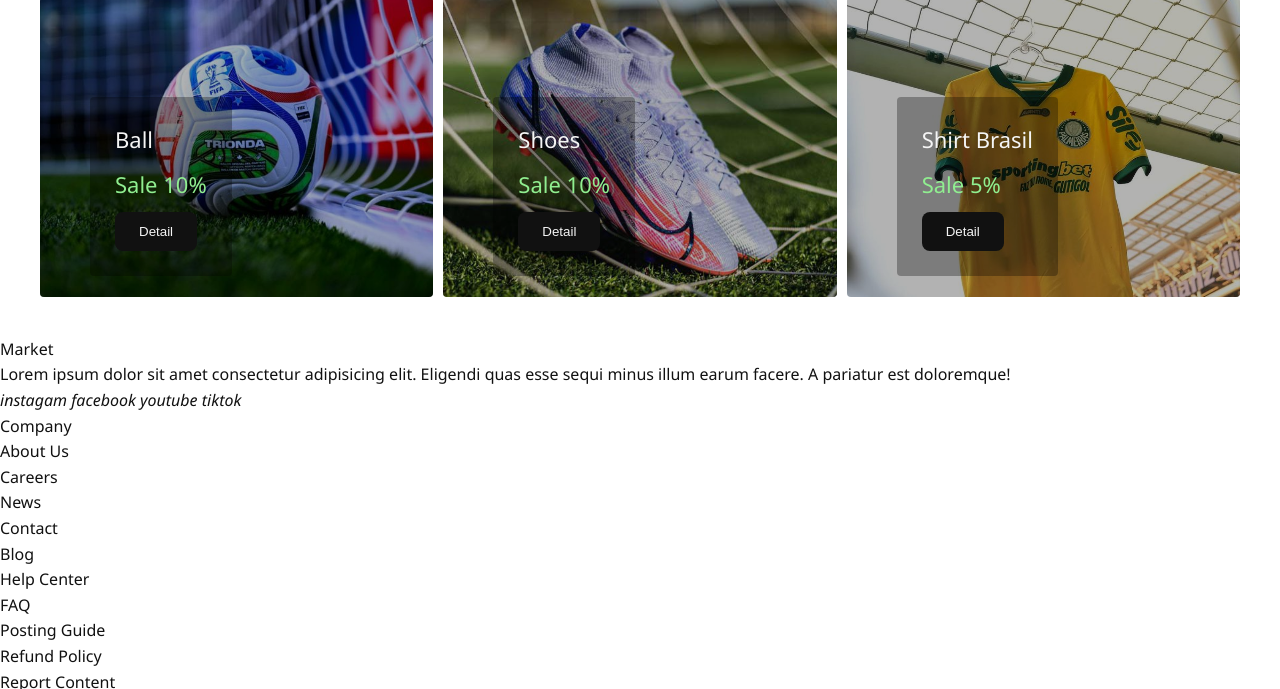
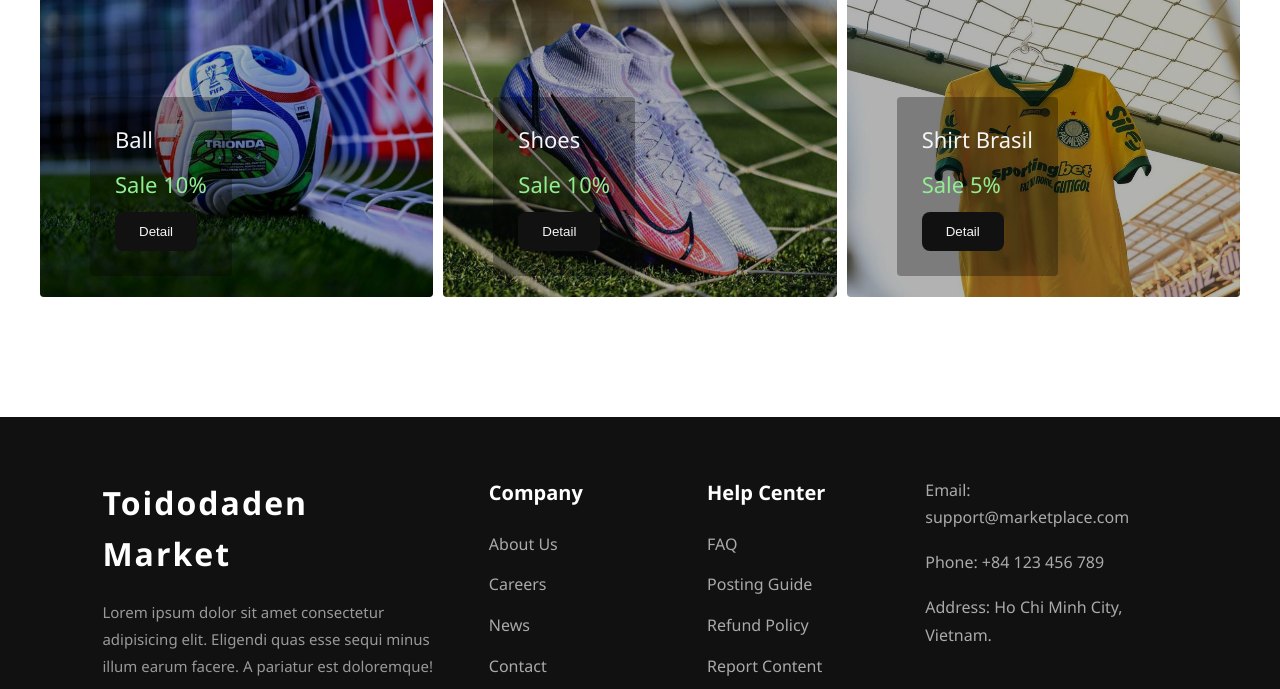
Before and after one commit to TruongTuanDung2001/Football-Market, a plain HTML site: page client/index.html in a window 1280 px wide. Shown: the part 2588-3277 px from the top of the page. Drawn offline with nearby package versions, Linux system fonts and the light colour scheme.

Commit message:
Style css footer in index.html

```diff
--- a/client/css/style.css
+++ b/client/css/style.css
@@ -8,17 +8,18 @@
   box-sizing: border-box;
 }
 
-ul, ol{
+ul,
+ol {
   list-style: none;
 }
 
-a{
+a {
   display: block;
   text-decoration: none;
   color: inherit;
 }
 
-img{
+img {
   display: block;
   max-width: 100%;
 }
@@ -27,7 +28,7 @@ img{
   ROOT
 ======== */
 
-:root{
+:root {
   /* Main Colors */
   --white: #ffffff;
   --light-gray: #f5f5f5;
@@ -55,7 +56,6 @@ img{
   --height-header: 135px;
 }
 
-
 /* =====
   GLOBAL
 ========*/
@@ -68,7 +68,7 @@ body {
   min-height: 100vh;
 }
 
-button{
+button {
   border: none;
   cursor: pointer;
   padding: 12px 24px;
@@ -79,11 +79,13 @@ button{
 /* =====
   Làm thôi
 ======== */
-.app{}
-.app .layout{}
+.app {
+}
+.app .layout {
+}
 
 /* header */
-.app .layout header{
+.app .layout header {
   display: flex;
   justify-content: space-around;
   align-items: center;
@@ -97,7 +99,7 @@ button{
 }
 
 /* logo */
-header .logo a{
+header .logo a {
   display: flex;
   align-items: center;
   gap: 10px;
@@ -105,28 +107,28 @@ header .logo a{
   font-weight: 500;
 }
 
-header .logo a img{
+header .logo a img {
   height: 70px;
   width: 70px;
   border-radius: 50%;
 }
 
 /* menu */
-header .menu{
+header .menu {
   display: flex;
   gap: 20px;
   font-size: 18px;
   font-weight: 500;
 }
 
-header .menu .menu-item a:hover{
+header .menu .menu-item a:hover {
   color: var(--red);
   transform: translateY(-2px);
   transition: 0.3;
 }
 
 /* actions */
-header .actions{
+header .actions {
   display: flex;
   align-items: center;
   justify-content: center;
@@ -137,31 +139,31 @@ header .actions i {
   font-size: 20px;
 }
 
-header .actions i:hover{
+header .actions i:hover {
   color: var(--red);
-  transition: .3s;
+  transition: 0.3s;
 }
 
 /* search */
-header .actions .action_search{
+header .actions .action_search {
   display: flex;
   justify-content: center;
   align-items: center;
   gap: 10px;
 }
 
-header .actions .action_search .input_search{
+header .actions .action_search .input_search {
   height: 30px;
   padding: 10px;
   font-size: 18px;
 }
 
 /* cart */
-header .actions .action_cart{
+header .actions .action_cart {
   position: relative;
 }
 
-header .actions .action_cart #cart_count{
+header .actions .action_cart #cart_count {
   position: absolute;
   top: -10px;
   right: -10px;
@@ -178,12 +180,13 @@ header .actions .action_cart #cart_count{
 }
 
 /* Sử dụng keyframes cho icon cart */
-header .actions .action_cart a:hover + #cart_count{
-  animation: float .5s infinite ease-in-out;
+header .actions .action_cart a:hover + #cart_count {
+  animation: float 0.5s infinite ease-in-out;
 }
 
 @keyframes float {
-  0%, 100% {
+  0%,
+  100% {
     transform: translateY(0);
   }
 
@@ -192,19 +195,20 @@ header .actions .action_cart a:hover + #cart_count{
   }
 }
 
-
 /* MAIN */
-.main{}
-.main .products{}
+.main {
+}
+.main .products {
+}
 
 /* banner */
-.main .products .banner{
+.main .products .banner {
   position: relative;
   overflow: hidden;
   height: 750px;
 }
 
-.main .products .banner img{
+.main .products .banner img {
   width: 100%;
   height: auto;
   object-fit: cover;
@@ -216,43 +220,43 @@ header .actions .action_cart a:hover + #cart_count{
 }
 
 /* banner content */
-.main .products .banner .banner-content{
+.main .products .banner .banner-content {
   height: 100%;
   width: 100vw;
-  background: rgba(0,0,0,0.3); /*lớp nền giữa bannen và img*/
+  background: rgba(0, 0, 0, 0.3); /*lớp nền giữa bannen và img*/
   color: var(--light-gray);
   padding: 50px 150px;
   z-index: 2;
   position: relative;
 }
 
-.main .products .banner .banner-content p{
+.main .products .banner .banner-content p {
   font-size: 18px;
   padding: 10px 0px;
 }
 
-.main .products .banner .banner-content h3{
+.main .products .banner .banner-content h3 {
   font-size: 30px;
   padding: 10px 0px;
 }
 
-.main .products .banner .banner-content h1{
+.main .products .banner .banner-content h1 {
   font-size: 50px;
 }
 
-.main .products .banner .banner-content .btn-show{
+.main .products .banner .banner-content .btn-show {
   margin-top: 20px;
   font-weight: bold;
   padding: 16px 14px;
 }
 
-.main .products .banner .banner-content .btn-show:hover{
+.main .products .banner .banner-content .btn-show:hover {
   color: var(--red);
-  transition: .3s;
+  transition: 0.3s;
 }
 
 /* banner service */
-.main .products .banner .banner-service{
+.main .products .banner .banner-service {
   position: absolute;
   bottom: 30px;
   left: 50%;
@@ -262,34 +266,34 @@ header .actions .action_cart a:hover + #cart_count{
   z-index: 3;
 }
 
-.main .products .banner .banner-service .service_item{
+.main .products .banner .banner-service .service_item {
   display: flex;
   align-items: center;
   gap: 10px;
 }
 
-.main .products .banner .banner-service .service_item i{
+.main .products .banner .banner-service .service_item i {
   font-size: 24px;
   color: #d32f2f;
 }
 
-.main .products .banner .banner-service .service_item p{
+.main .products .banner .banner-service .service_item p {
   font-size: 14px;
   font-weight: 500;
   color: var(--light-gray);
 }
 
-
 /* CATEGORIES */
-.main .products .categories{}
-.main .products .categories .categories_title{
+.main .products .categories {
+}
+.main .products .categories .categories_title {
   text-align: center;
   font-size: 30px;
   font-weight: bold;
   padding: 60px 0;
 }
 
-.main .products .categories .categories_list{
+.main .products .categories .categories_list {
   display: flex;
   gap: 10px;
   width: 100vw;
@@ -297,8 +301,8 @@ header .actions .action_cart a:hover + #cart_count{
 }
 
 /* categories item */
-.main .products .categories .categories_list .categories-item{
-  width: calc(100vw / 5);
+.main .products .categories .categories_list .categories-item {
+  width: 20%;
   height: 400px;
   border-radius: 4px;
   /*  */
@@ -314,7 +318,7 @@ header .actions .action_cart a:hover + #cart_count{
 }
 
 /* image */
-.main .products .categories .categories_list .categories-item img{
+.main .products .categories .categories_list .categories-item img {
   height: 100%;
   width: 100%;
   position: absolute;
@@ -327,98 +331,104 @@ header .actions .action_cart a:hover + #cart_count{
 }
 
 /* lớp phủ before */
-.main .products .categories .categories_list .categories-item::before{
+.main .products .categories .categories_list .categories-item::before {
   content: "";
   position: absolute;
   inset: 0; /*Thay cho: t0 - b0 - l0 - r0*/
   z-index: 2;
   border-radius: 4px;
-
 }
 
-.main .products .categories .categories_list .categories-item:hover::before{
-  background: rgba(0,0,0,0.6);
-  transition: .3s;
+.main .products .categories .categories_list .categories-item:hover::before {
+  background: rgba(0, 0, 0, 0.6);
+  transition: 0.3s;
 }
 
 /* ẩn đi - hiện lên */
 .main .products .categories .categories_list .categories-item:hover .name,
-.main .products .categories .categories_list .categories-item:hover .btn-categories{
+.main
+  .products
+  .categories
+  .categories_list
+  .categories-item:hover
+  .btn-categories {
   opacity: 1;
-  transition: .5s;
+  transition: 0.5s;
 }
 
-.main .products .categories .categories_list .categories-item .name{
+.main .products .categories .categories_list .categories-item .name {
   font-size: 22px;
   font-weight: bold;
   color: var(--light-gray);
   z-index: 3;
   opacity: 0;
-
 }
 
 /* category button */
-.main .products .categories .categories_list .categories-item .btn-categories{
+.main .products .categories .categories_list .categories-item .btn-categories {
   background-color: var(--black);
   color: var(--light-gray);
   z-index: 3;
   opacity: 0;
 }
 
-.main .products .categories .categories_list .categories-item .btn-categories:hover{
+.main
+  .products
+  .categories
+  .categories_list
+  .categories-item
+  .btn-categories:hover {
   margin-bottom: 2px;
   color: var(--red);
-  transition: .3;
+  transition: 0.3;
 }
 
-
 /* FEATURED */
-.main .products .featured{
+.main .products .featured {
   width: 100vw;
   padding: 20px 40px;
 }
 
-.main .products .featured .feature_title{
+.main .products .featured .feature_title {
   font-size: 30px;
   font-weight: bold;
   text-align: center;
   padding: 60px 0px;
 }
 
-.main .products .featured .feature_list{
+.main .products .featured .feature_list {
   display: flex;
   gap: 10px;
   width: 100%;
 }
 
-.main .products .featured .product-item{
-  width: calc(100vw / 5);
+.main .products .featured .product-item {
+  width: 20%;
   text-align: center;
   background: var(--light-gray);
 }
 
-.main .products .featured .product-item .img{
+.main .products .featured .product-item .img {
   position: relative;
 }
 
-.main .products .featured .product-item .img::before{
+.main .products .featured .product-item .img::before {
   content: "";
   position: absolute;
   inset: 0;
-  background: rgba(0,0,0,0.3);
+  background: rgba(0, 0, 0, 0.3);
   z-index: 2;
   border-radius: 4px;
 }
 
-.main .products .featured .product-item .img:hover::before{
-  background: rgba(0,0,0,0);
+.main .products .featured .product-item .img:hover::before {
+  background: rgba(0, 0, 0, 0);
   z-index: 0;
-  transition: .3s;
+  transition: 0.3s;
   border-radius: 4px;
-
 }
 
-.main .products .featured .product-item .img img{
+.main .products .featured .product-item .img img {
   width: 100%;
   height: 400px;
   object-fit: cover;
@@ -427,27 +437,25 @@ header .actions .action_cart a:hover + #cart_count{
   position: relative;
 }
 
-
-
-.main .products .featured .product-item .name{
+.main .products .featured .product-item .name {
   font-size: 20px;
   font-weight: bold;
   padding-top: 20px;
 }
-.main .products .featured .product-item .price{
+.main .products .featured .product-item .price {
   font-size: 18px;
   font-weight: bold;
   padding: 20px;
 }
 
-.main .products .featured .product-item .btn-detail{
+.main .products .featured .product-item .btn-detail {
   background: var(--black);
   color: var(--light-gray);
   margin-bottom: 40px;
 }
 
 /* actions */
-.main .products .featured .product-item .product-item_actions{
+.main .products .featured .product-item .product-item_actions {
   display: flex;
   align-items: center;
   justify-content: center;
@@ -456,73 +464,77 @@ header .actions .action_cart a:hover + #cart_count{
   margin-bottom: 40px;
 }
 
-.main .products .featured .product-item .product-item_actions .btn-addCart{
+.main .products .featured .product-item .product-item_actions .btn-addCart {
   background-color: var(--gray);
   color: var(--light-gray);
 }
 
-.main .products .featured .product-item .product-item_actions .btn-buy{
+.main .products .featured .product-item .product-item_actions .btn-buy {
   background: var(--black);
   color: var(--light-gray);
 }
 
 .main .products .featured .product-item .btn-detail:hover,
-.main .products .featured .product-item .product-item_actions .btn-buy:hover{
+.main .products .featured .product-item .product-item_actions .btn-buy:hover {
   color: var(--red);
-  transition: .3s;
+  transition: 0.3s;
   transform: translateY(-2px);
 }
 
-.main .products .featured .product-item .product-item_actions .btn-addCart:hover{
+.main
+  .products
+  .featured
+  .product-item
+  .product-item_actions
+  .btn-addCart:hover {
   background-color: var(--black);
   color: var(--red);
-  transition: .3s;
+  transition: 0.3s;
   transform: translateY(-2px);
 }
 
-
 /* DEALS */
-.main .products .deals{
+.main .products .deals {
   width: 100vw;
   padding: 40px;
 }
 
-.main .products .deals .deals-title{
+.main .products .deals .deals-title {
   font-size: 30px;
   font-weight: bold;
   text-align: center;
   padding: 60px 0px;
 }
 
-.main .products .deals .deals-list{
+.main .products .deals .deals-list {
   display: flex;
   gap: 10px;
   width: 100%;
 }
 
-.main .products .deals .deals-list .product-deals_content{
+.main .products .deals .deals-list .product-deals_content {
   width: calc(100vw / 3);
   height: 300px;
   position: relative;
 }
 
 /* image */
-.main .products .deals .deals-list .product-deals_content .image{
+.main .products .deals .deals-list .product-deals_content .image {
   height: 100%;
   width: 100%;
   position: relative;
 }
 
-.main .products .deals .deals-list .product-deals_content .image::before{
+.main .products .deals .deals-list .product-deals_content .image::before {
   content: "";
   position: absolute;
   inset: 0;
-  background: rgba(0,0,0,0.3);
+  background: rgba(0, 0, 0, 0.3);
   z-index: 3;
   border-radius: 4px;
 }
 
-.main .products .deals .deals-list .product-deals_content .image img{
+.main .products .deals .deals-list .product-deals_content .image img {
   position: absolute;
   width: 100%;
   height: 100%;
@@ -532,33 +544,137 @@ header .actions .action_cart a:hover + #cart_count{
   border-radius: 4px;
 }
 
-.main .products .deals .deals-list .product-deals_content .content{
+.main .products .deals .deals-list .product-deals_content .content {
   position: absolute;
   top: 100px;
   left: 50px;
   color: var(--light-gray);
   z-index: 3;
-  background: rgba(0,0,0,0.3);
+  background: rgba(0, 0, 0, 0.3);
   padding: 25px;
   border-radius: 4px;
 }
 
-.main .products .deals .deals-list .product-deals_content .content p{
+.main .products .deals .deals-list .product-deals_content .content p {
   font-size: 22px;
   margin-bottom: 10px;
 }
 
-.main .products .deals .deals-list .product-deals_content .content .sale{
+.main .products .deals .deals-list .product-deals_content .content .sale {
   color: lightgreen;
 }
 
-.main .products .deals .deals-list .product-deals_content .content button{
+.main .products .deals .deals-list .product-deals_content .content button {
   background-color: var(--black);
   color: var(--light-gray);
 }
 
-.main .products .deals .deals-list .product-deals_content .content button:hover{
+.main
+  .products
+  .deals
+  .deals-list
+  .product-deals_content
+  .content
+  button:hover {
   color: var(--red);
   transform: translateY(-2px);
-  transition: .3s;
+  transition: 0.3s;
 }
+
+/* chat làm :)) */
+footer {
+  margin-top: 80px;
+  padding: 60px 8%;
+  background: #111;
+  color: #ddd;
+
+  display: grid;
+  grid-template-columns: 2fr 1fr 1fr 1.5fr;
+  gap: 50px;
+}
+
+/* SOCIAL */
+.social {
+  display: flex;
+  flex-direction: column;
+  gap: 20px;
+}
+
+.social_logo p {
+  font-size: 32px;
+  font-weight: 700;
+  color: #fff;
+  letter-spacing: 2px;
+}
+
+.social_introduce {
+  color: #999;
+  line-height: 1.8;
+  font-size: 15px;
+}
+
+.link_item {
+  display: flex;
+  gap: 20px;
+}
+
+.link_item i {
+  font-size: 26px;
+  color: #bbb;
+  cursor: pointer;
+  transition: 0.3s;
+}
+
+.link_item i:hover {
+  color: #e53935;
+  transform: translateY(-4px) scale(1.1);
+}
+
+/* company */
+.company,
+.help {
+  display: flex;
+  flex-direction: column;
+  gap: 15px;
+}
+
+.company_title,
+.help_title {
+  font-size: 20px;
+  font-weight: 600;
+  color: #fff;
+  margin-bottom: 8px;
+}
+
+.company_item,
+.help_item {
+  color: #aaa;
+  cursor: pointer;
+  transition: 0.3s;
+}
+
+.company_item:hover,
+.help_item:hover {
+  color: #e53935;
+  padding-left: 6px;
+}
+
+/* contact */
+.contact {
+  display: flex;
+  flex-direction: column;
+  gap: 18px;
+}
+
+.contact p {
+  color: #aaa;
+  line-height: 1.7;
+}
+
+.coppyright {
+  margin-top: 25px;
+  color: #666;
+  font-size: 14px;
+  border-top: 1px solid #333;
+  padding-top: 20px;
+}
--- a/client/index.html
+++ b/client/index.html
@@ -328,17 +328,11 @@
 
         <!-- footer -->
         <footer>
-          <!-- suy nghĩ đi -->
-          <!-- social: mạng xã hội, liên kết đến trang -->
-          <!--
-            <i class="fa-brands fa-facebook"></i>
-            <i class="fa-brands fa-instagram"></i>
-            <i class="fa-brands fa-tiktok"></i>
-            -->
+          <!-- social -->
           <div class="social">
             <!-- logo -->
             <div class="social_logo">
-              <p>Market</p>
+              <p>Toidodaden Market</p>
             </div>
 
             <!-- introduce -->
@@ -351,10 +345,10 @@
             <!-- links -->
             <div class="social_links">
               <div class="link_item">
-                <i>instagam</i>
-                <i>facebook</i>
-                <i>youtube</i>
-                <i>tiktok</i>
+                <i class="fa-brands fa-instagram"></i>
+                <i class="fa-brands fa-facebook-f"></i>
+                <i class="fa-brands fa-youtube"></i>
+                <i class="fa-brands fa-tiktok"></i>
               </div>
             </div>
           </div>
```
Lines whose indentation alone changed are shown as unchanged.
